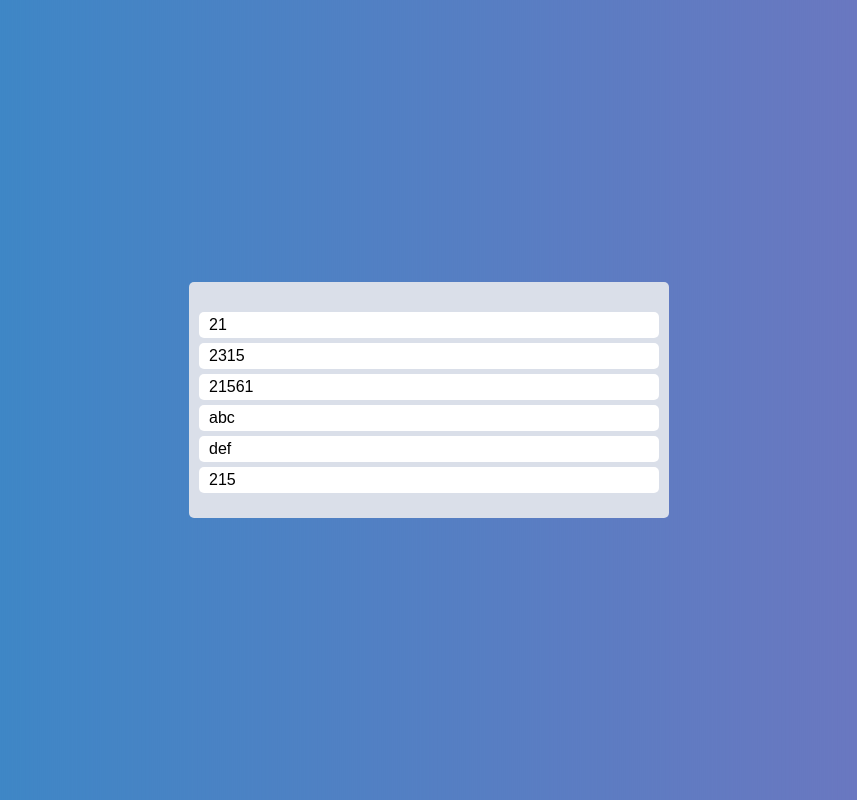
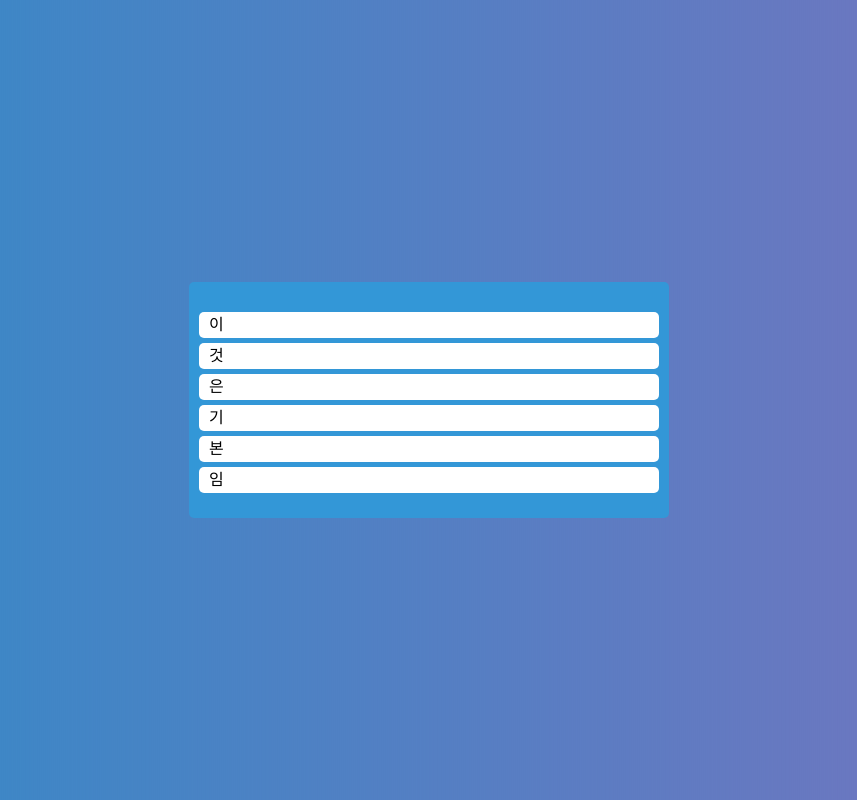
Before and after one commit to JHKIMS/Recap-Trello, a React (Create React App) app: page / in a window 1280 px wide. Shown: the whole page, without its empty margins (211-1068 px from the left). Built offline with nearby package versions, Linux system fonts and the light colour scheme.

Commit message:
Trello: splice을 이용한 할일목록 재정렬

```diff
--- a/src/App.tsx
+++ b/src/App.tsx
@@ -1,5 +1,7 @@
-import { DragDropContext, Droppable, Draggable } from "react-beautiful-dnd";
+import { DragDropContext, Droppable, Draggable, DropResult } from "react-beautiful-dnd";
+import { useRecoilState } from "recoil";
 import { styled } from "styled-components";
+import { toDoState } from "./atoms";
 
 const Wrapper = styled.div`
   display: flex;
@@ -28,9 +30,17 @@ const Card = styled.div`
   margin-bottom: 5px;
   background-color: ${(props) => props.theme.cardColor};
 `;
-const toDos = ["21", "2315", "21561", "abc", "def", "215"];
 function App() {
-  const onDragEnd = () => {};
+  const [toDos, setToDos] = useRecoilState(toDoState);
+  const onDragEnd = ({draggableId, destination, source}: DropResult) => {
+    if(!destination) return;
+    setToDos(oldToDos=>{
+      const copyToDos = [...oldToDos];
+      copyToDos.splice(source.index, 1);
+      copyToDos.splice(destination?.index, 0, draggableId);
+      return copyToDos;
+    });
+  };
   return (
     <DragDropContext onDragEnd={onDragEnd}>
       <Wrapper>
@@ -39,7 +49,7 @@ function App() {
             {(magic) => (
               <Board ref={magic.innerRef} {...magic.droppableProps}>
                 {toDos.map((toDo, index) => (
-                  <Draggable draggableId={toDo} index={index}>
+                  <Draggable key={toDo} draggableId={toDo} index={index}>
                     {(magic) => (
                       <Card
                         ref={magic.innerRef}
--- a/src/atoms.tsx
+++ b/src/atoms.tsx
@@ -1,18 +1,6 @@
 import {atom, selector} from "recoil";
 
-export const minuteState=  atom({
-    key:"minutes",
-    default: 0,
+export const toDoState = atom({
+    key:"toDo",
+    default:["이", "것", "은", "기", "본", "임"],
 })
-
-export const hourSelector = selector<number>({
-    key: "hours",
-    get: ({get})=>{
-        const minutes = get(minuteState);
-        return minutes/60;
-    },
-    set: ({set}, newValue)=>{
-        const minutes = Number(newValue) * 60;
-        set(minuteState, minutes);
-    }
-})
--- a/src/theme.ts
+++ b/src/theme.ts
@@ -3,5 +3,5 @@ import { DefaultTheme } from "styled-components";
 export const darkTheme: DefaultTheme = {
   bgColor: "linear-gradient(to right, #348AC7, #7474BF)",
   cardColor:"white",
-  boardColor:"#DADFE9",
+  boardColor:"#3397D7",
 };
```
